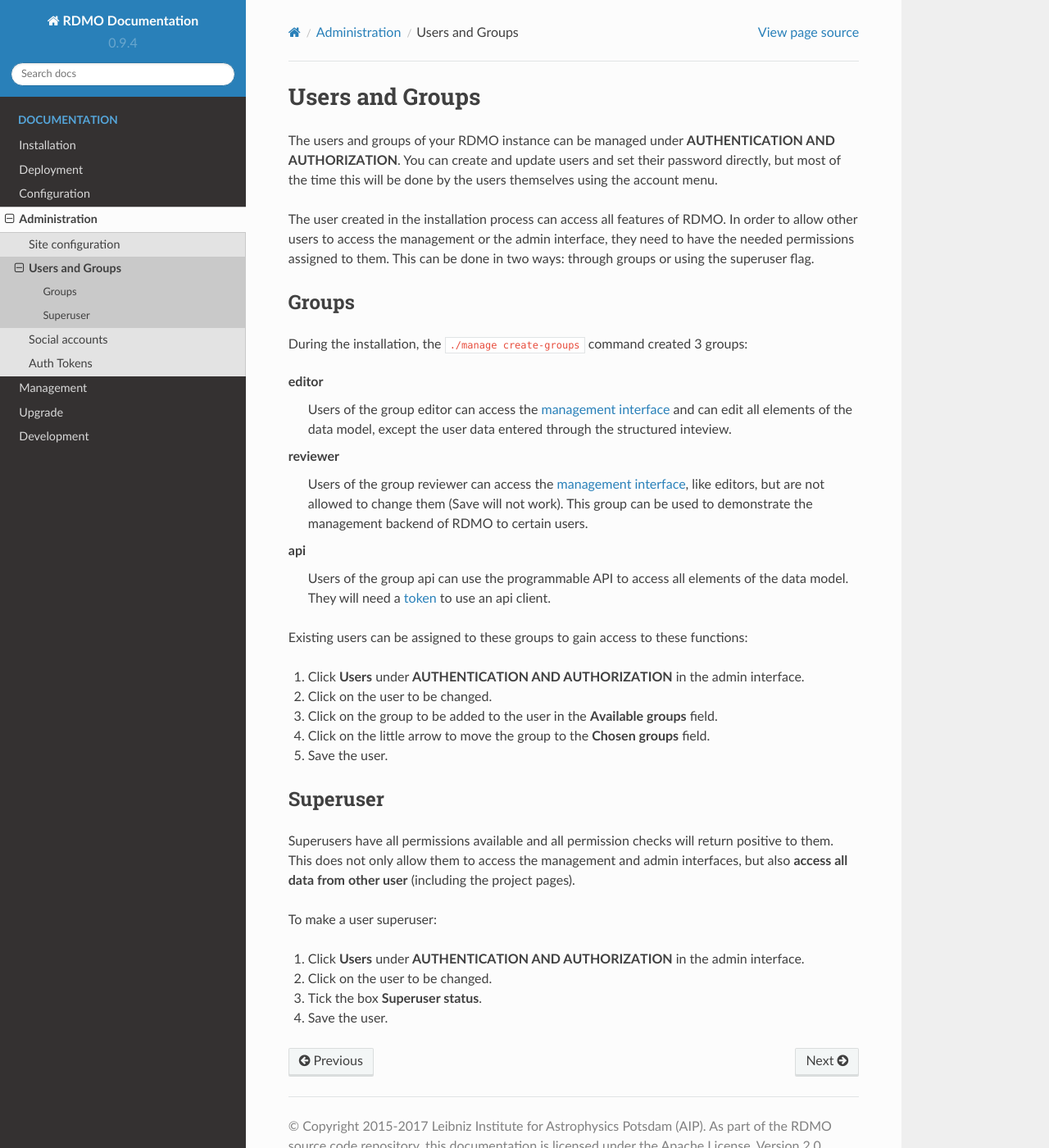
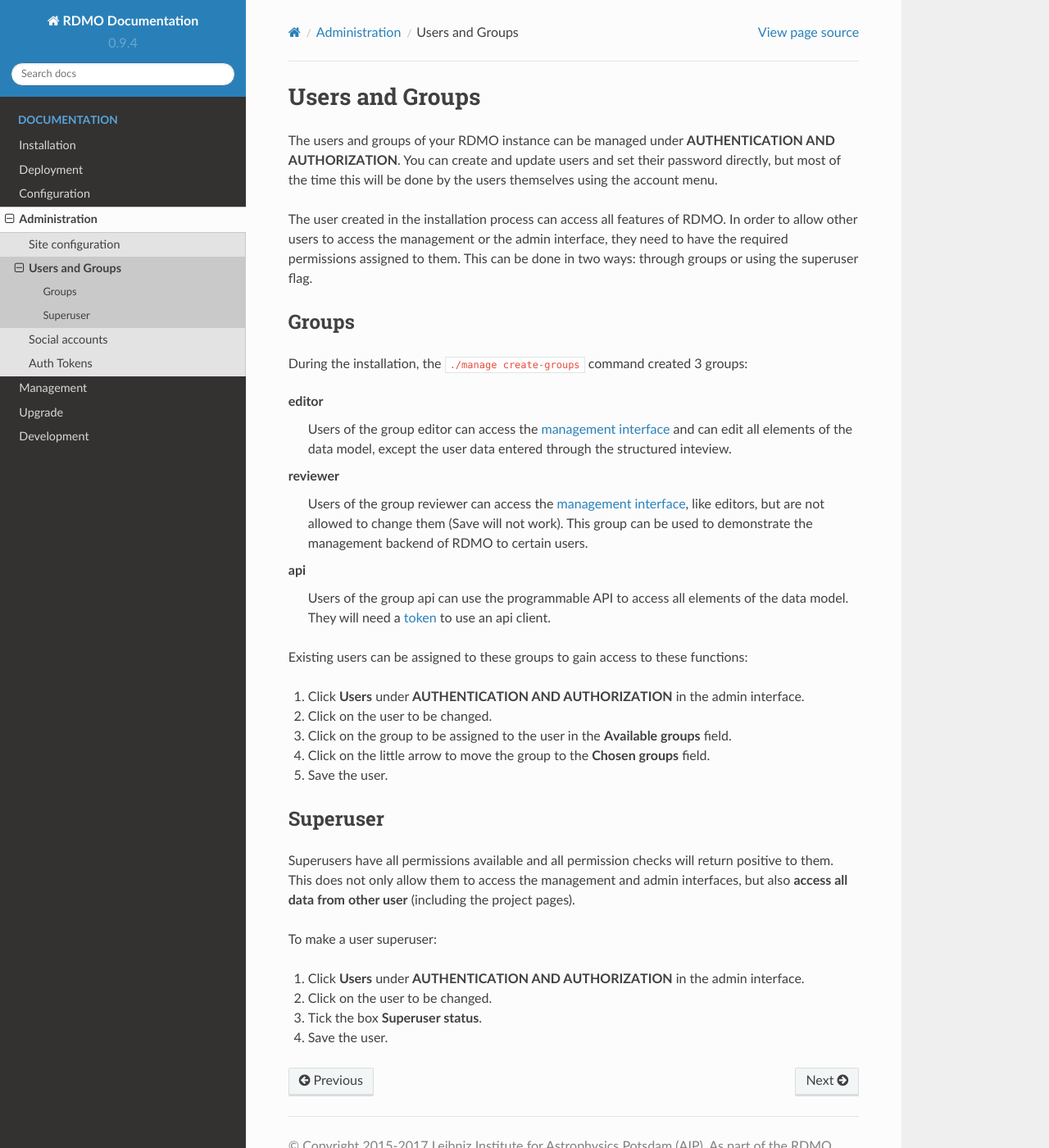
Before and after one commit to rdmorganiser/rdmo-docs, a Sphinx documentation site: the page built from docs/administration/users.rst, in a window 1280 px wide and 1400 px high. Shown: the whole window at 82% size. Built offline with Sphinx 7.4.7 and the Read the Docs theme 2.0.0, drawn with Linux system fonts in a browser that asks for light colours.

Commit message:
Update users.rst
wording

```diff
--- a/docs/administration/users.rst
+++ b/docs/administration/users.rst
@@ -3,7 +3,7 @@
 
 The users and groups of your RDMO instance can be managed under **AUTHENTICATION AND AUTHORIZATION**. You can create and update users and set their password directly, but most of the time this will be done by the users themselves using the account menu.
 
-The user created in the installation process can access all features of RDMO. In order to allow other users to access the management or the admin interface, they need to have the needed permissions assigned to them. This can be done in two ways: through groups or using the superuser flag.
+The user created in the installation process can access all features of RDMO. In order to allow other users to access the management or the admin interface, they need to have the required permissions assigned to them. This can be done in two ways: through groups or using the superuser flag.
 
 Groups
 """"""
@@ -25,7 +25,7 @@
 
 2. Click on the user to be changed.
 
-3. Click on the group to be added to the user in the **Available groups** field.
+3. Click on the group to be assigned to the user in the **Available groups** field.
 
 4. Click on the little arrow to move the group to the **Chosen groups** field.
 
```
